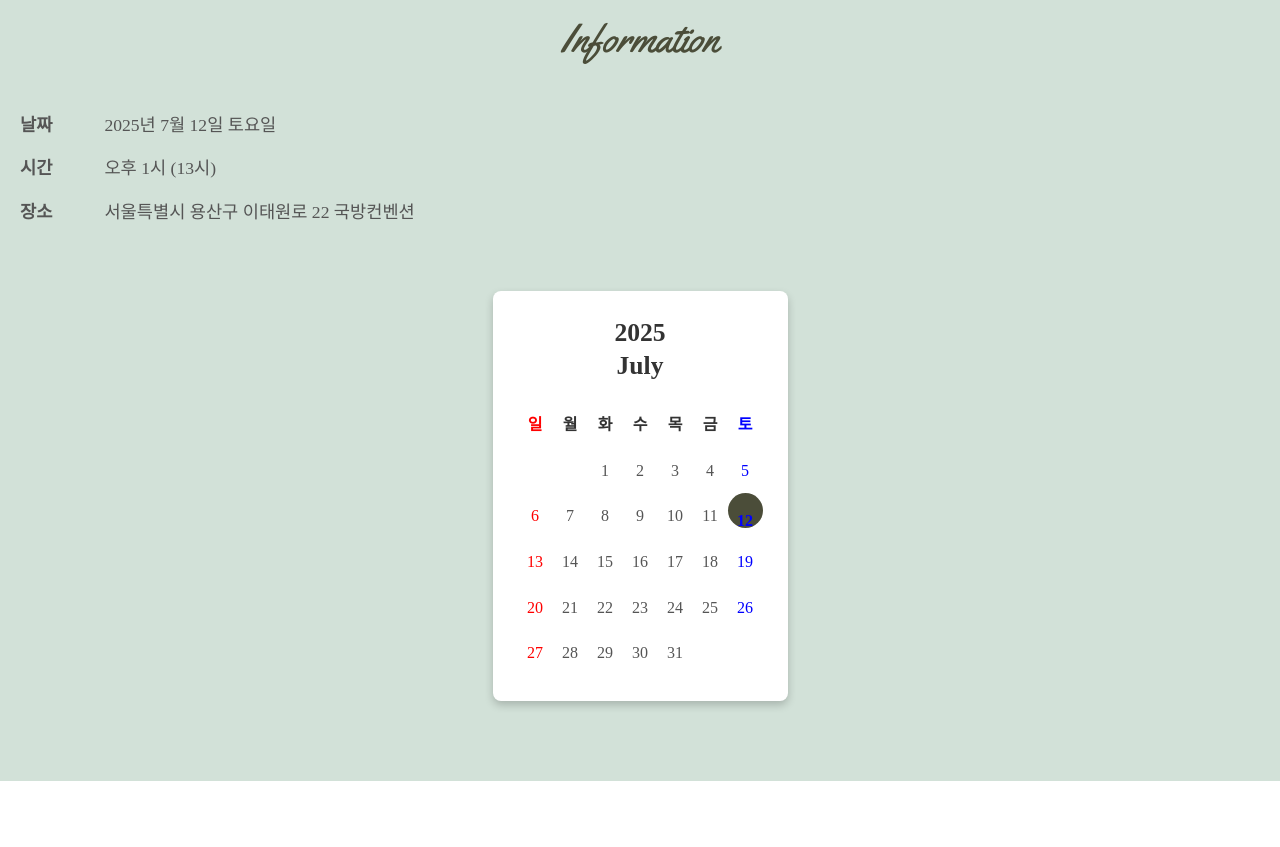
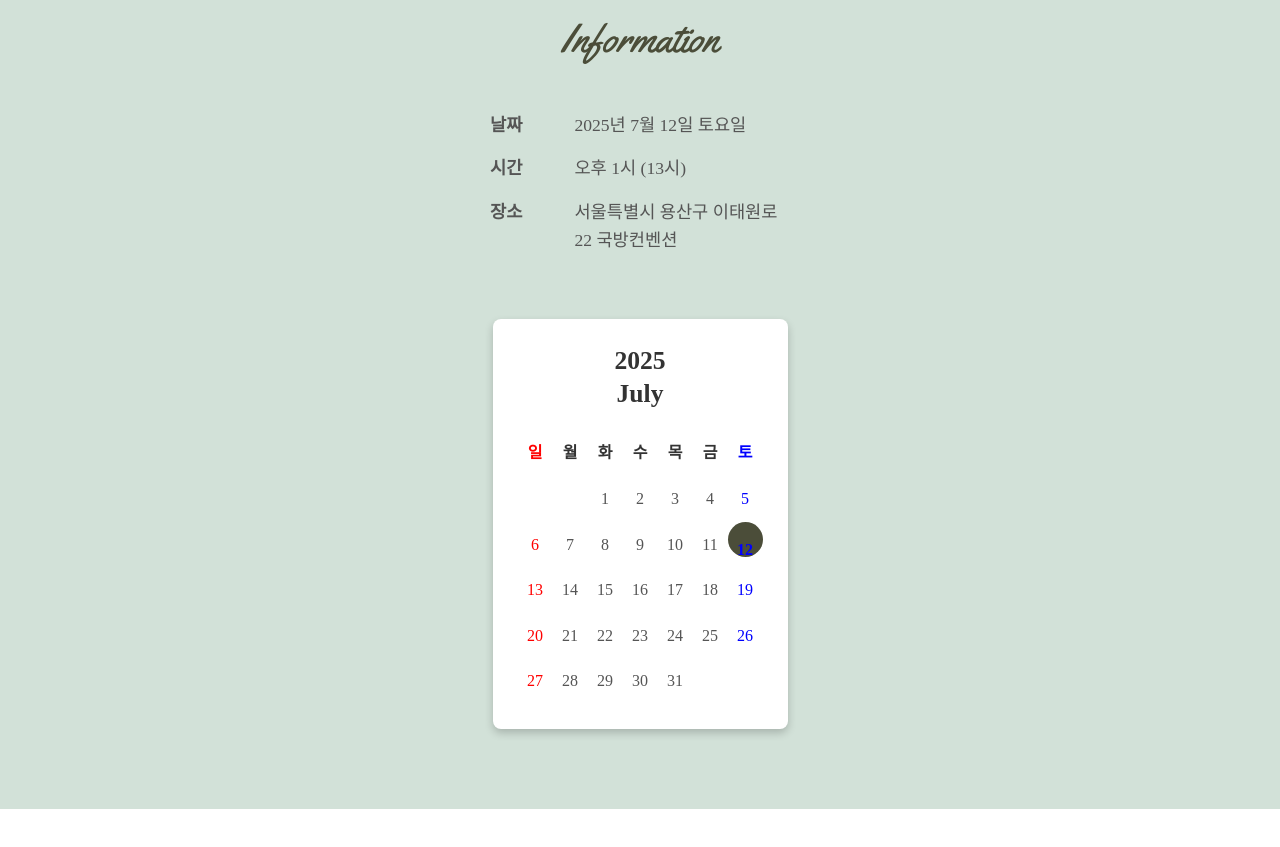
Before and after one commit to o5hkosh/mobile-wedding-invite, a plain HTML site: page index.html in a window 1280 px wide. Shown: the part 2178-3025 px from the top of the page. Drawn offline with Linux system fonts and the light colour scheme; a web font is replaced by a local one.

Commit message:
change line fit

```diff
--- a/style.css
+++ b/style.css
@@ -76,14 +76,7 @@ section { padding: 60px 20px; text-align: center; } /* 섹션 전체는 가운
 }
 
 /* 13번째 사진부터는 기본적으로 숨김 (JavaScript가 보이도록 변경) */
-/* 이 규칙은 더보기 기능 삭제로 필요 없어졌지만, 혹시 몰라 남겨둡니다. */
-/* 기본적으로 모든 사진이 보이게 하려면 이 규칙을 삭제하세요. */
 /* #gallery .gallery-photos .gallery-photo:nth-child(n+13) { display: none; } */
-
-
-/* 더보기 버튼 스타일 */
-/* 더보기 기능 삭제로 필요 없어졌습니다. */
-/* #loadMoreBtn { ... } */
 
 
 /* --- 네 번째 섹션: 결혼식 상세 정보 (날짜, 시간, 장소 등) --- */
@@ -114,8 +107,10 @@ section { padding: 60px 20px; text-align: center; } /* 섹션 전체는 가운
 .info-items-container {
     margin: 0 auto; /* 가운데 정렬 */
     text-align: left; /* 이 컨테이너 안의 텍스트는 왼쪽 정렬 */
-    /* max-width: 300px; /* 필요시 최대 너비 지정하여 줄바꿈 조절 */ */
-    width: fit-content; /* 내용만큼만 너비를 차지하도록 함 */
+    max-width: 320px; /* 모바일에 적합한 최대 너비 설정 (필요시 조절) */
+    width: 100%; /* 부모 너비에 맞추되 max-width를 넘지 않도록 */
+    padding: 0 10px; /* 좌우 패딩 추가 (컨텐츠가 가장자리에 너무 붙지 않도록) */
+    box-sizing: border-box; /* 패딩이 너비에 포함되도록 */
 }
 
 
@@ -125,8 +120,7 @@ section { padding: 60px 20px; text-align: center; } /* 섹션 전체는 가운
     font-size: 1.1em;
     margin-bottom: 15px; /* 항목 아래 간격 */
     color: #555;
-    /* text-align: left; /* 부모에서 상속 */ */
-    /* width: fit-content; /* 부모에서 상속 */ */
+    /* text-align: left; /* 부모인 .info-items-container에서 상속 */ */
 }
 
 /* 정보 항목 레이블 (날짜, 시간, 장소) */
@@ -143,9 +137,9 @@ section { padding: 60px 20px; text-align: center; } /* 섹션 전체는 가운
 #wedding-info .info-item .info-value {
     display: inline-block;
     text-align: left;
-    word-break: keep-all;
-    overflow-wrap: break-word;
-    max-width: calc(100% - 85px); /* 레이블 너비(70px) + 마진(10px) + 여유 공간(5px)을 뺀 나머지 공간 사용 */
+    word-break: keep-all; /* 단어 중간에 끊기지 않게 (한글) */
+    overflow-wrap: break-word; /* 긴 단어는 줄바꿈 */
+    max-width: calc(100% - 85px); /* 레이블 너비 + 마진 + 여유 공간을 뺀 나머지 공간 사용 */
     vertical-align: top; /* 레이블과 상단 정렬 */
 }
 
```
